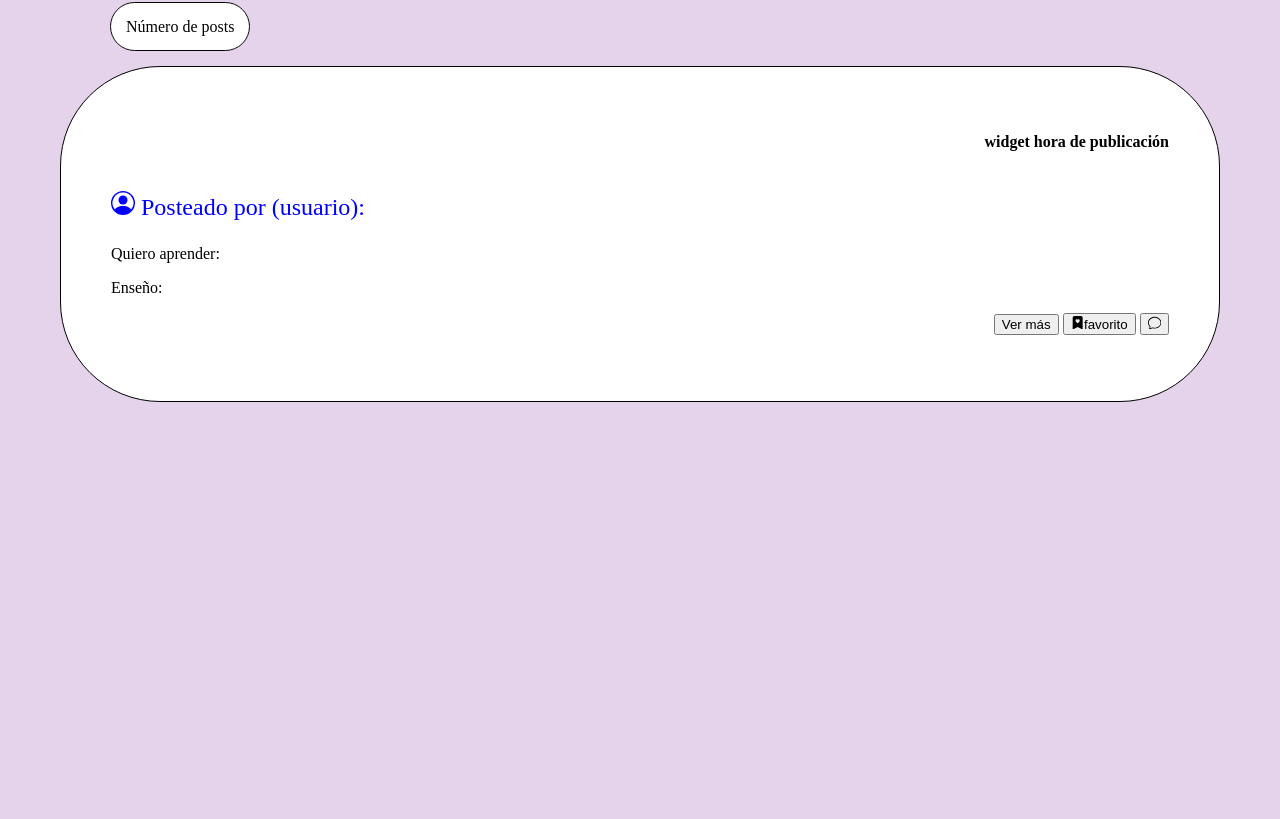
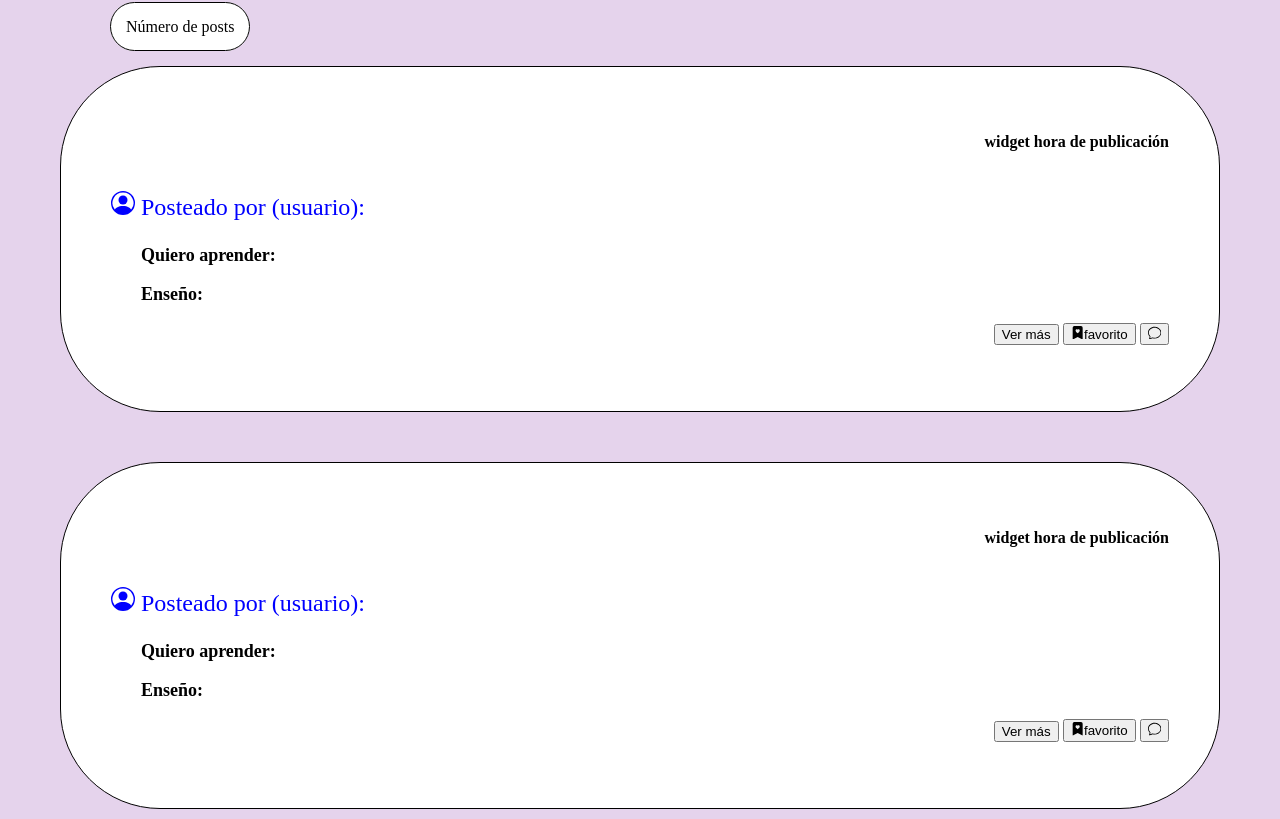
Before and after one commit to juan52878911/ciclo-4-proyecto, a React (Create React App) app: page /loguedhome in a window 1280 px wide. Shown: the part 236-1055 px from the top of the page. Before the commit the page ends 800 px from the top, so only its background shows below. Built offline with nearby package versions, Linux system fonts and the light colour scheme; no server answers.

Commit message:
alineacion elementos, inicio arreglo colores

```diff
--- a/src/views/LoguedHome.css
+++ b/src/views/LoguedHome.css
@@ -5,11 +5,13 @@ body{
   margin: 10px;
 }
 
-
+  .comofunciona{
+    background-color: #e5d3ec;
+  }
 
   h1 {
     color:black;
-    background-color: white;
+    background-color: #e5d3ec;
     padding: 50px;
   }
 
@@ -53,3 +55,44 @@ body{
     .divp3{
       font-size:x-large;
     }
+
+    .quieroaprenderyenseñar{
+      font-weight: bold;
+      padding-left: 30px;
+      font-size: large;
+    }
+
+    .vermas{
+      background-color: darkorange;
+    }
+
+    .box2{
+      color:black;
+      padding: 50px;
+      background-color: white;
+      border-radius: 100px;
+      border: 1px solid black;
+      overflow: hidden;
+      margin-top: 50px;
+      margin-left: 50px;
+      margin-right: 50px;
+    }
+
+    .textoderecha{
+      font-weight: bold;
+      text-align: right;
+      justify-content: right;
+      align-items: end;
+      align-content: end;
+      align-self: end;
+    }
+
+    .divp3{
+      font-size:x-large;
+    }
+
+    .quieroaprenderyenseñar{
+      font-weight: bold;
+      padding-left: 30px;
+      font-size: large;
+    }
--- a/src/views/LoguedHome.jsx
+++ b/src/views/LoguedHome.jsx
@@ -44,7 +44,7 @@ return (
 <Container>
   <Row>
     <Col>
-      <h1 style={{textAlign:'center', background:'#f3dbee'}}>
+      <h1 style={{textAlign:'center', background:'##e5d3ec'}}>
         ¿Cómo funciona? Perfectamente para tí
       </h1>
     </Col>
@@ -76,14 +76,16 @@ return (
           <BsPersonCircle></BsPersonCircle> Posteado por (usuario):
         </p>
         </div>
+        <div class="quieroaprenderyenseñar">
         <p>
         Quiero aprender:
         </p>
         <p>
         Enseño:
         </p>
+        </div>
         <p style={{textAlign:'right'}}>
-        <Button variant="warning">Ver más</Button>{''}
+        <Button class="vermas" custom bsStyle="warning" >Ver más</Button>
           <l>         </l>
             <Button variant="secondary">
                 <BsFillBookmarkHeartFill></BsFillBookmarkHeartFill>
@@ -96,8 +98,49 @@ return (
         </p>
         </div></div>
     </Col>
+    </Row>
 
-  </Row>
+    <Row>
+    <Col>
+    <div class="external1"><div class="box2">
+        <div class="textoderecha">
+        <p className="d-flex justify-content-end" >
+        widget hora de publicación
+        </p>
+        </div>
+        <p>
+        </p>
+        <div class="divp3">
+        <p style={{color:'blue', fontSize:"lg"}}>
+          <BsPersonCircle></BsPersonCircle> Posteado por (usuario):
+        </p>
+        </div>
+        <div class="quieroaprenderyenseñar">
+        <p>
+        Quiero aprender:
+        </p>
+        <p>
+        Enseño:
+        </p>
+        </div>
+        <p style={{textAlign:'right'}}>
+        <Button custom bsStyle="warning" >Ver más</Button>
+          <l>         </l>
+            <Button variant="secondary">
+                <BsFillBookmarkHeartFill></BsFillBookmarkHeartFill>
+                favorito
+            </Button>
+            <l>         </l>
+            <Button variant="secondary">
+            <BsChat></BsChat>
+            </Button>
+        </p>
+        </div></div>
+    </Col>
+    </Row>
+
+
+
 </Container>
 );
 }
```
